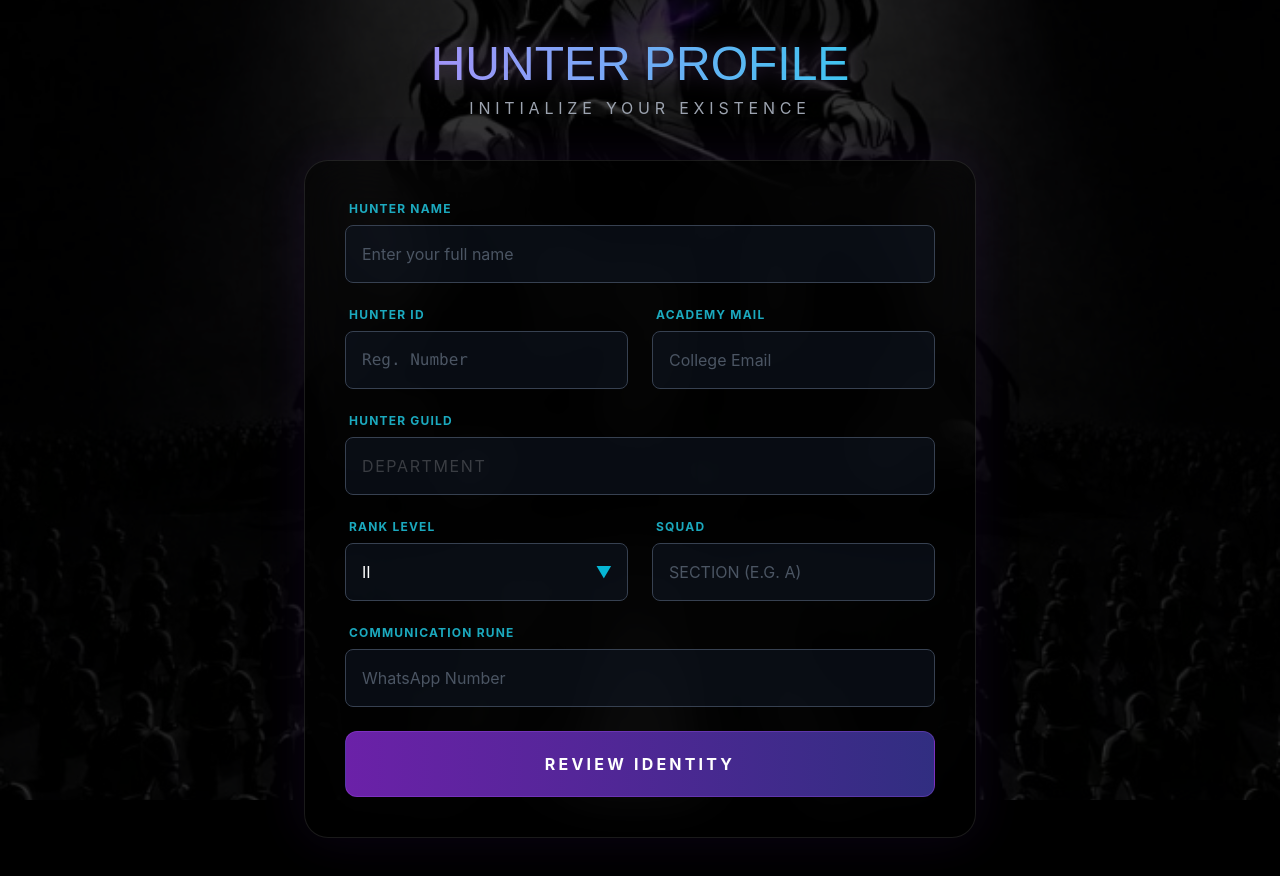
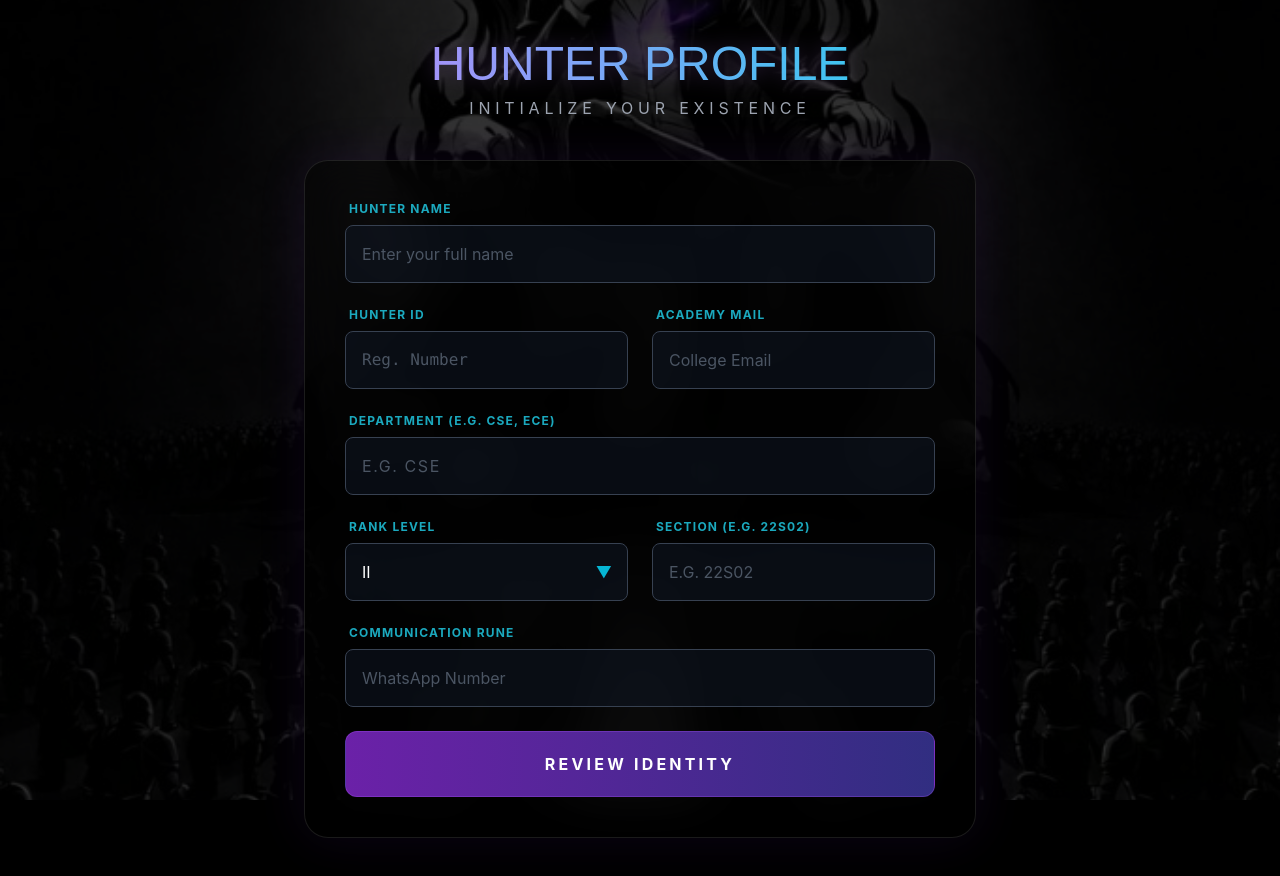
Before and after one commit to bkchaithanya285/group_3, a React (Vite) app in the folder frontend/: page /register in a window 1280 px wide. Built offline with nearby package versions, Linux system fonts and the light colour scheme; no server answers.

Commit message:
UI: Update Registration Form placeholders for Department and Section

```diff
--- a/frontend/src/pages/RegistrationPage.jsx
+++ b/frontend/src/pages/RegistrationPage.jsx
@@ -168,11 +168,11 @@ const RegistrationPage = () => {
                             </div>
 
                             <div className="group relative">
-                                <label className="block text-cyan-400/80 text-xs font-bold uppercase tracking-widest mb-2 ml-1">Hunter Guild</label>
+                                <label className="block text-cyan-400/80 text-xs font-bold uppercase tracking-widest mb-2 ml-1">Department (e.g. CSE, ECE)</label>
                                 <input
                                     type="text" name="department" required
-                                    className="w-full bg-gray-900/50 border border-gray-700 rounded-lg p-4 text-white focus:border-cyan-400 focus:ring-1 focus:ring-cyan-400/50 focus:outline-none transition-all duration-300 placeholder-white/20 tracking-widest uppercase"
-                                    placeholder="DEPARTMENT"
+                                    className="w-full bg-gray-900/50 border border-gray-700 rounded-lg p-4 text-white focus:border-cyan-400 focus:ring-1 focus:ring-cyan-400/50 focus:outline-none transition-all duration-300 placeholder-gray-600 tracking-widest uppercase"
+                                    placeholder="e.g. CSE"
                                     value={formData.department} onChange={handleChange}
                                 />
                             </div>
@@ -196,11 +196,11 @@ const RegistrationPage = () => {
                                     </div>
                                 </div>
                                 <div>
-                                    <label className="block text-cyan-400/80 text-xs font-bold uppercase tracking-widest mb-2 ml-1">Squad</label>
+                                    <label className="block text-cyan-400/80 text-xs font-bold uppercase tracking-widest mb-2 ml-1">Section (e.g. 22S02)</label>
                                     <input
                                         type="text" name="squad" required
                                         className="w-full bg-gray-900/50 border border-gray-700 rounded-lg p-4 text-white focus:border-cyan-400 focus:ring-1 focus:ring-cyan-400/50 focus:outline-none transition-all duration-300 placeholder-gray-600 uppercase"
-                                        placeholder="Section (e.g. A)"
+                                        placeholder="e.g. 22S02"
                                         value={formData.squad} onChange={handleChange}
                                     />
                                 </div>
```
